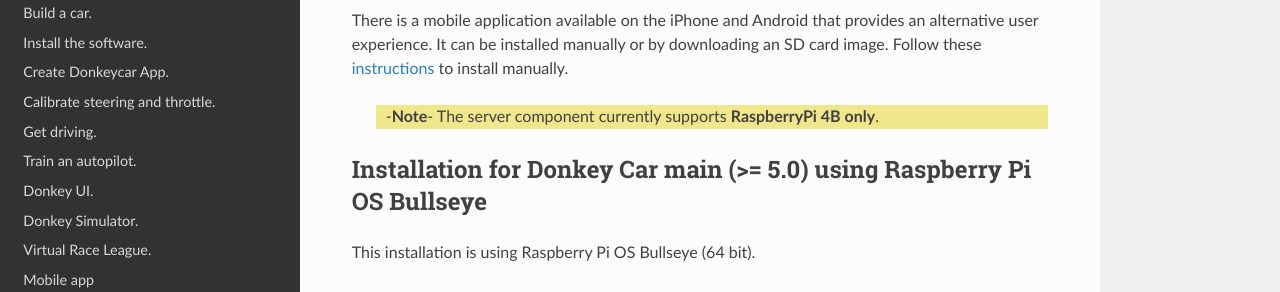
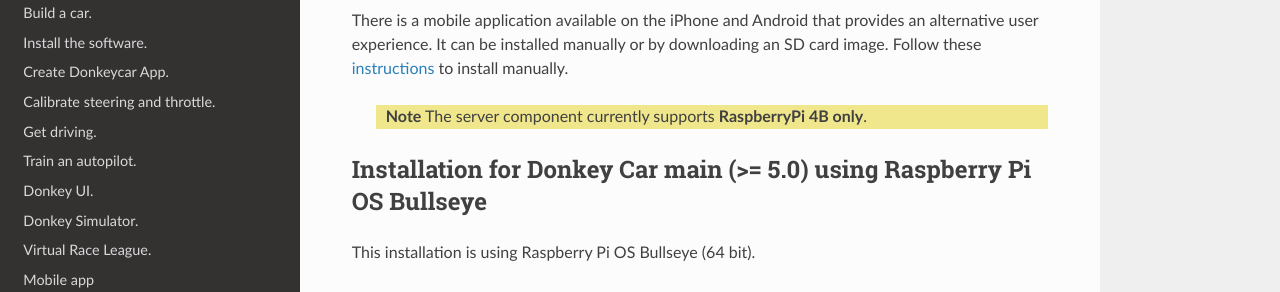
Before and after one commit to autorope/donkeydocs, an MkDocs documentation site: the page built from docs/guide/robot_sbc/setup_raspberry_pi.md, in a window 1280 px wide and 900 px high, scrolled down 6379 px. Shown: the part 151-443 px from the top of the window. Built offline with MkDocs 1.6.1, drawn with Linux system fonts in a browser that asks for light colours; nearby versions of some CDN libraries.

```diff
--- a/docs/guide/robot_sbc/setup_raspberry_pi.md
+++ b/docs/guide/robot_sbc/setup_raspberry_pi.md
@@ -337,7 +337,7 @@ an SD card image. Follow
 these [instructions](/guide/deep_learning/mobile_app/#optional-manual-installation)
 to install manually.
 
-> -**Note**- The server component currently supports **RaspberryPi 4B only**.
+> **Note** The server component currently supports **RaspberryPi 4B only**.
 
 
 ## Installation for Donkey Car main (>= 5.0) using Raspberry Pi OS Bullseye
```
